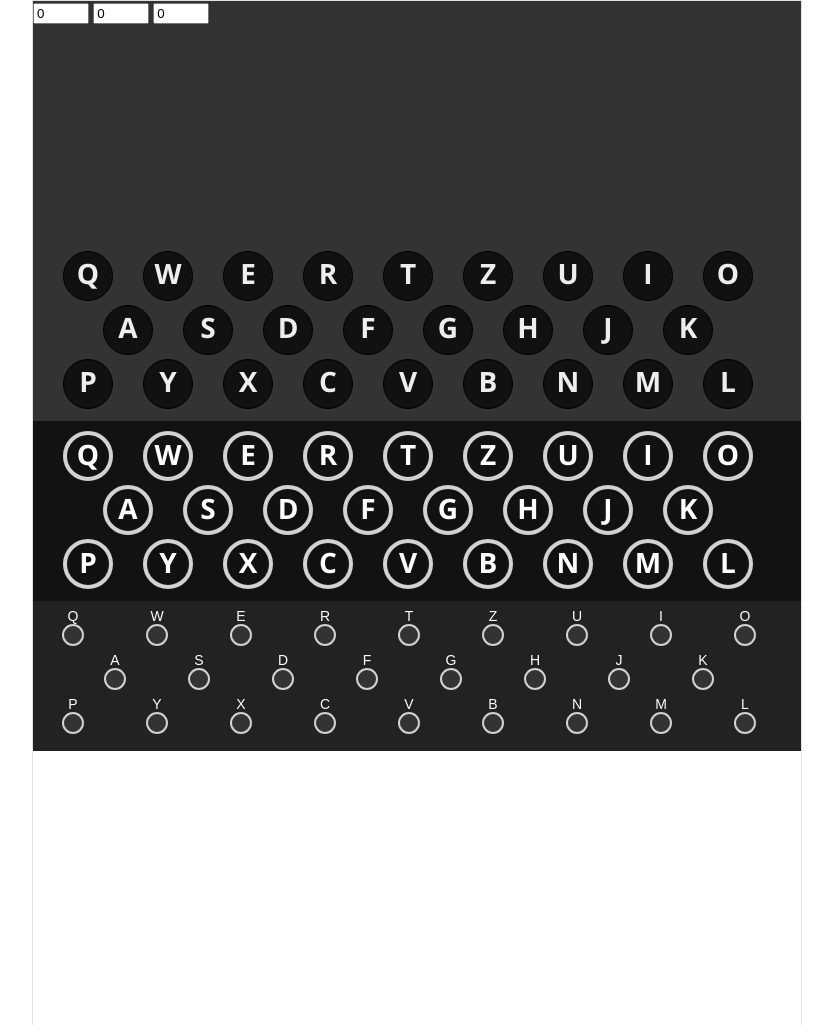
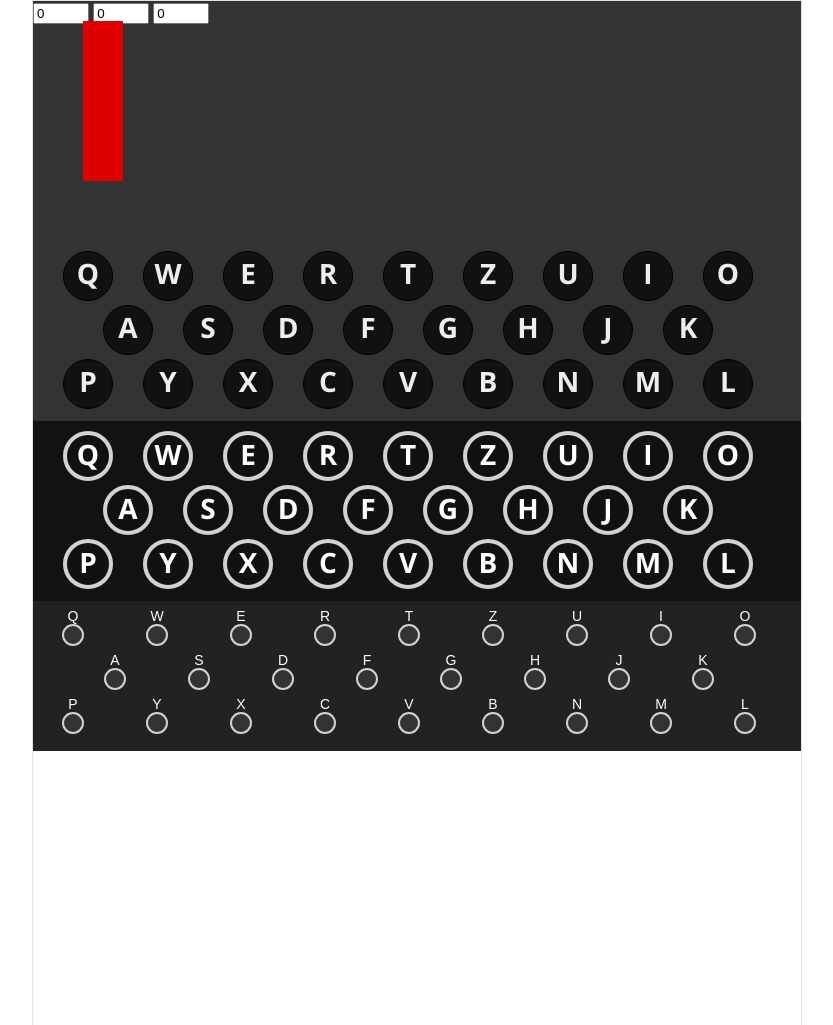
Before and after one commit to GibsonStudio/enigma, a plain HTML site: page index.html in a window 1280 px wide. Shown: the whole page, without its empty margins (223-1056 px from the left). Drawn offline with nearby package versions, Linux system fonts and the light colour scheme.

Commit message:
added dials

```diff
--- a/index.html
+++ b/index.html
@@ -22,6 +22,7 @@
       <input id="rotorL" type="number" value="0" min="0" max="25" onchange="setRotor(this);" />
       <input id="rotorM" type="number" value="0" min="0" max="25" onchange="setRotor(this);" />
       <input id="rotorR" type="number" value="0" min="0" max="25" onchange="setRotor(this);" />
+      <div id="rotor1"></div>
     </div> <!-- #rotors -->
 
     <div id="lights" class="no-select"></div> <!-- #lights -->
--- a/style.css
+++ b/style.css
@@ -22,6 +22,12 @@ body {
   background-color:#333333;
 }
 
+
+#rotor1 {
+  width:40px; height:160px;
+  background-color: #df0000;
+  position: absolute; left:50px; top:20px;
+}
 
 
 #lights {
```
